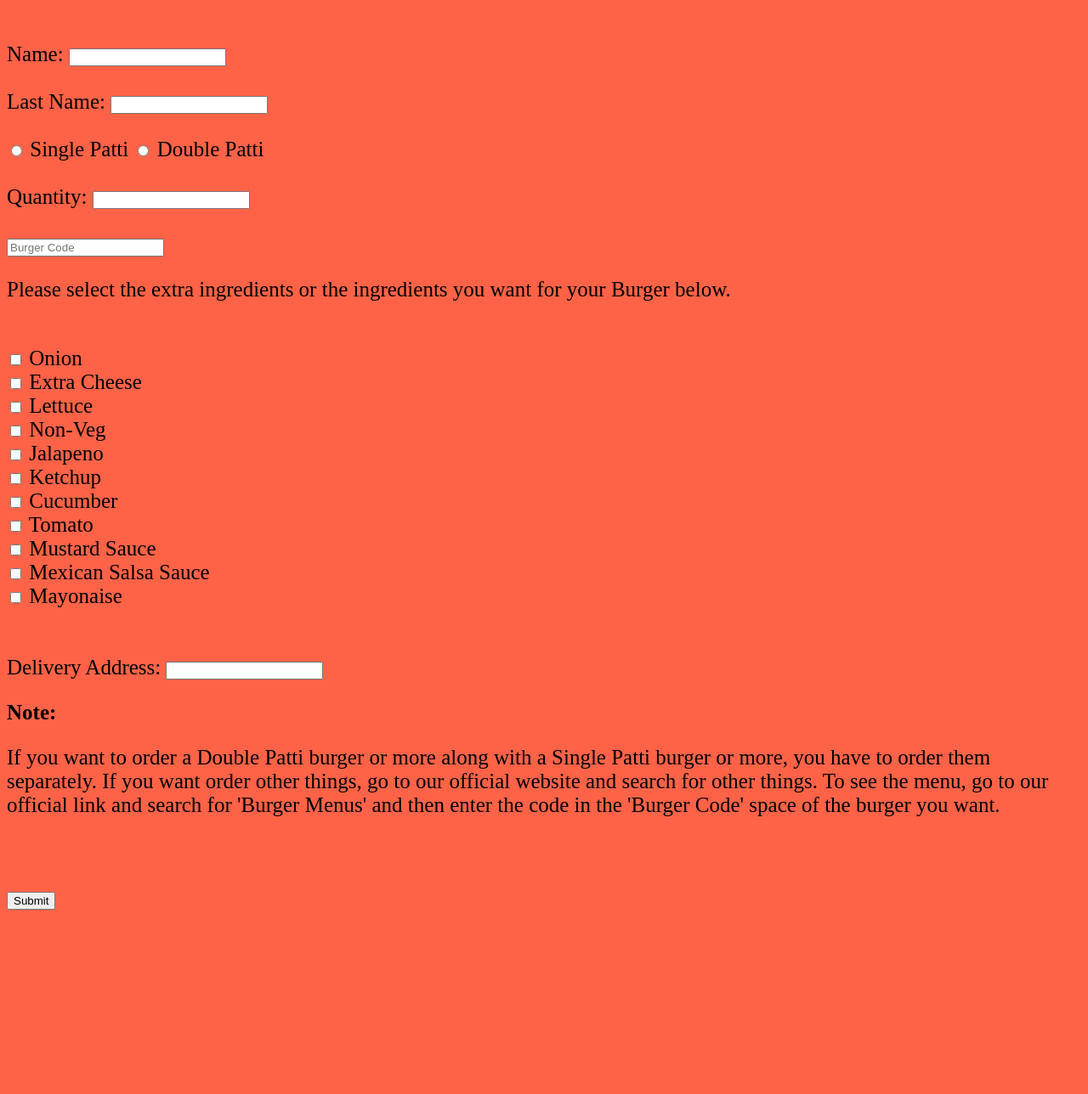
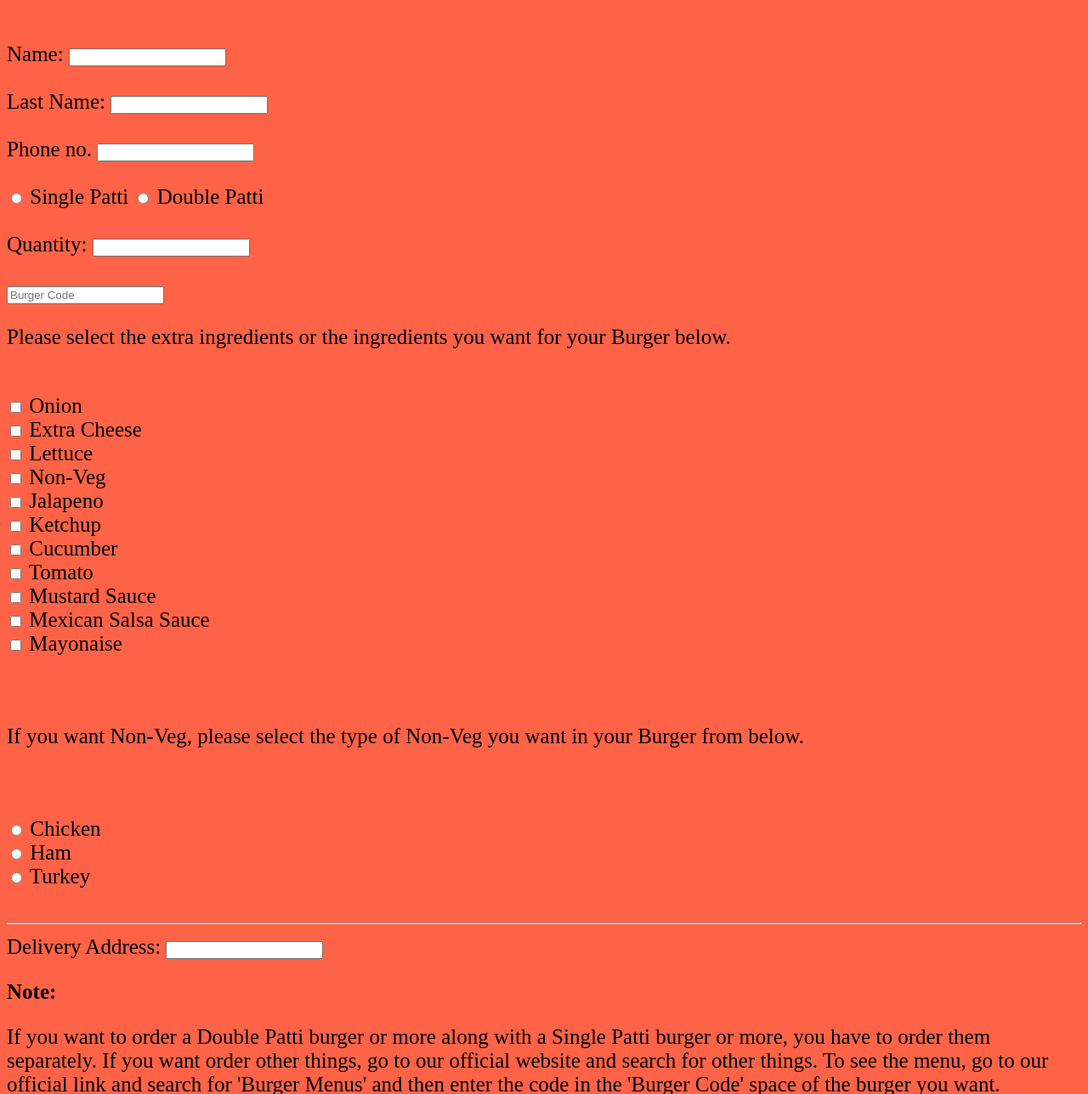
Before and after one commit to CasaN0va-bhavit/myfirstproject, a plain HTML site: page burger_shop.html in a window 1280 px wide. Shown: the part 458-1746 px from the top of the page at 85% size. Before the commit the page ends 1537 px from the top, so only its background shows below. Drawn offline with Linux system fonts and the light colour scheme.

Commit message:
Bhavit's Fast Food Shop repaired

```diff
--- a/burger_shop.html
+++ b/burger_shop.html
@@ -25,6 +25,10 @@
         <br>
         <label for="surname">Last Name:</label>
         <input type="text" id="surname">
+        <br>
+        <br>
+        <label for="phno">Phone no.</label>
+        <input type="number" id="phno">
         <br>
         <br>
         <input type="radio" id="1stburger" name="radio-btn">
@@ -77,6 +81,20 @@
             <br>
             <br>
             <br>
+            <p>If you want Non-Veg, please select the type of Non-Veg you want in your Burger from below.</p>
+            <br>
+            <br>
+            <input type="radio" id="chicken" name="radio-btn">
+            <label for="chicken">Chicken</label>
+            <br>
+            <input type="radio" id="ham" name="radio-btn">
+            <label for="ham">Ham</label>
+            <br>
+            <input type="radio" id="turkey" name="radio-btn">
+            <label for="turkey">Turkey</label>
+            <br>
+            <br>
+            <hr>
             <label for="address">Delivery Address:</label>
             <input type="text" id="address">
             <div>
```
